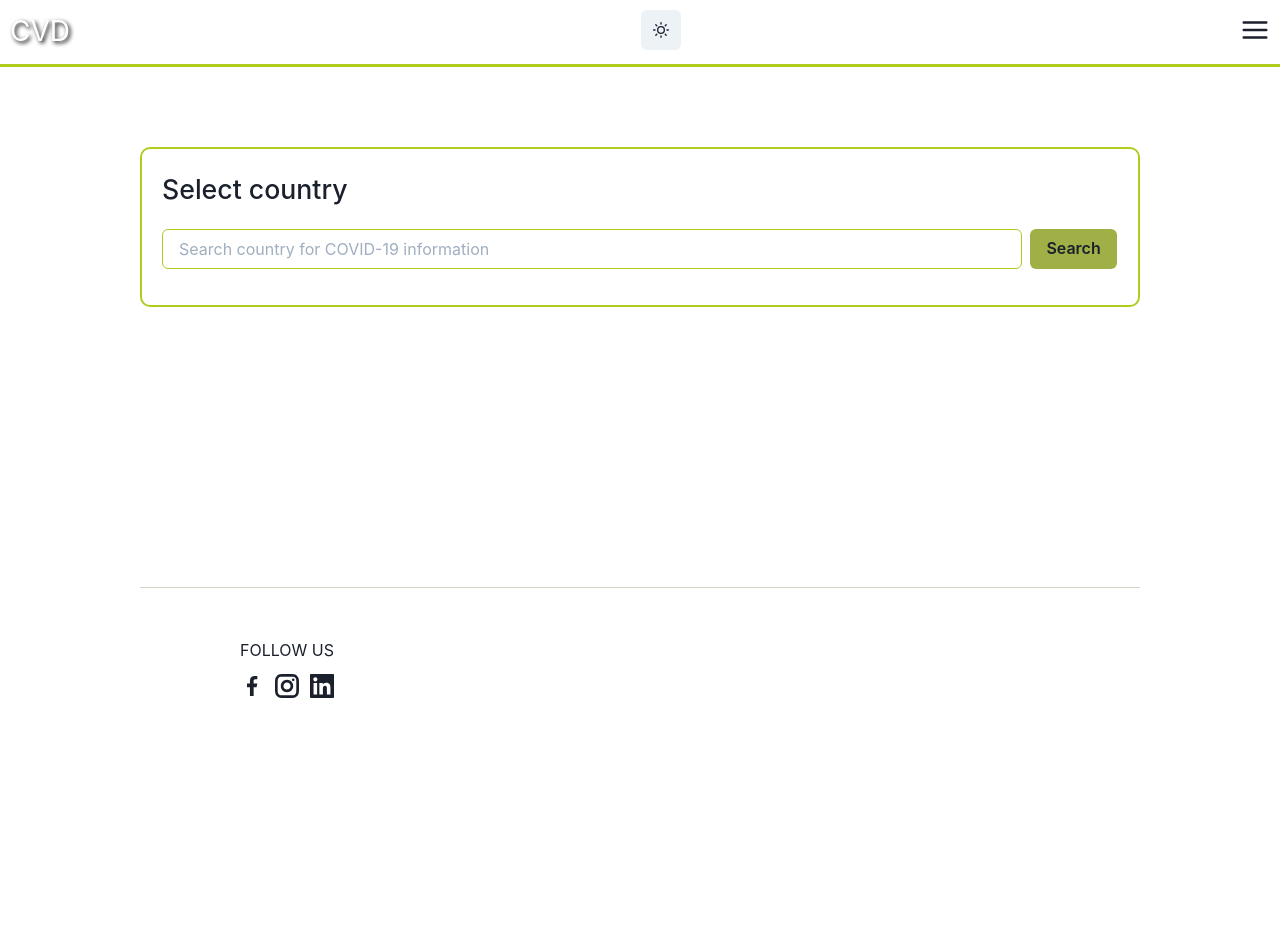
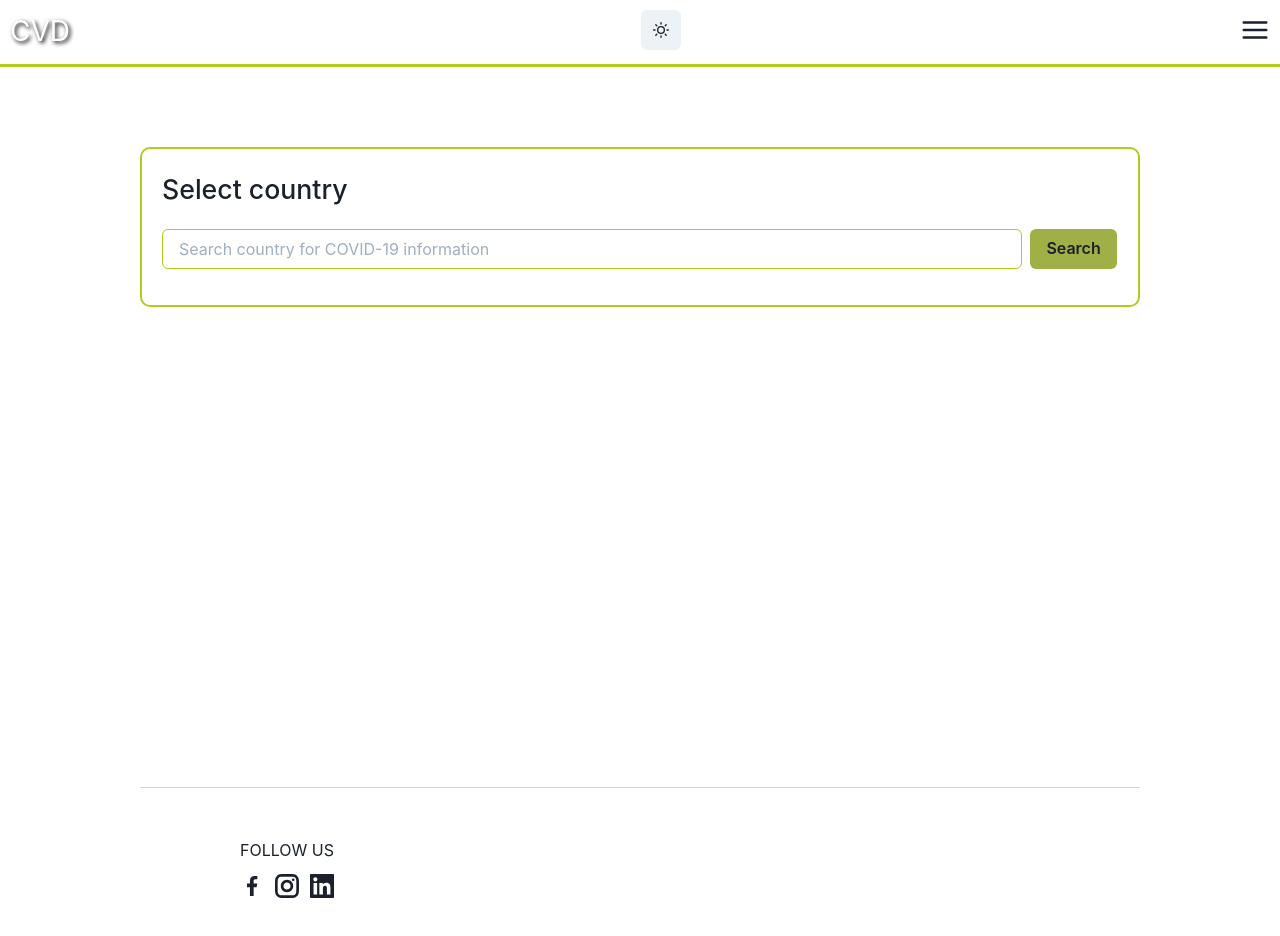
Before and after one commit to fydhfzh/FPLBE, a React (Create React App) app: page /data in a window 1280 px wide. Shown: the top 936 px of the page. Before the commit the page ends 887 px from the top, so only its background shows below. Built offline with nearby package versions, Linux system fonts and the light colour scheme.

Commit message:
fixing footer

```diff
--- a/src/parent_components/Footer.js
+++ b/src/parent_components/Footer.js
@@ -7,7 +7,7 @@ import { GrFacebookOption, GrInstagram, GrLinkedin } from 'react-icons/gr'
 
 function Footer() {
     return (
-        <Box  height={300} bg="transparent" >
+        <Box  height={300} bg="transparent" mt='20%'>
             <Center>
                 <Box height={300} width={1000} borderTopWidth={1} borderTopColor="#d3d6bf">
                     <Box marginLeft={100} marginTop={50} width={300}>
```
